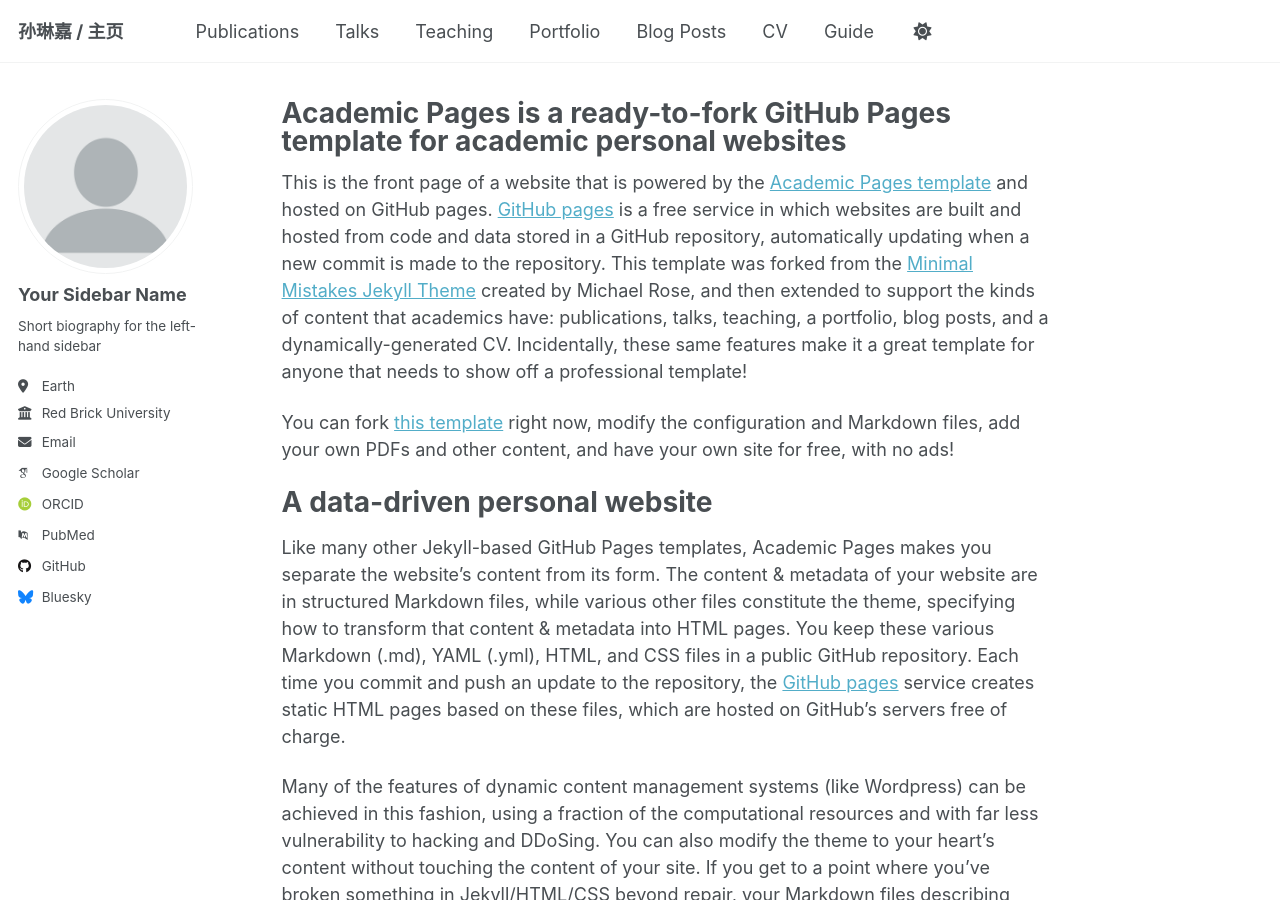
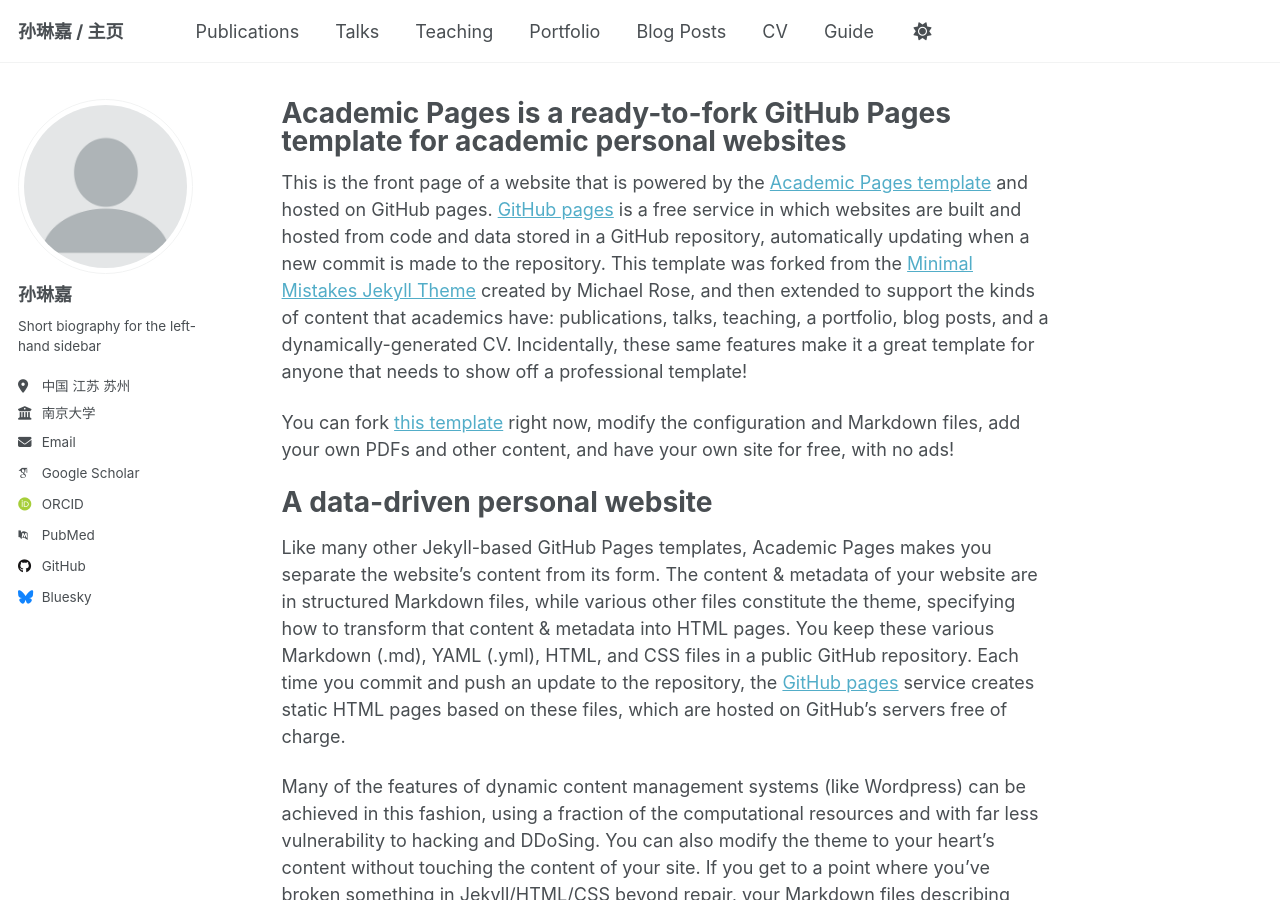
Before and after one commit to sun0jia/sun0jia.github.io, a Jekyll site: the page built from _pages/about.md, in a window 1280 px wide and 900 px high. Built offline with Jekyll 4.4.1, drawn with Linux system fonts in a browser that asks for light colours; some web fonts are replaced; a script that is not in the unit is left out.

Commit message:
Update _config.yml

```diff
--- a/_config.yml
+++ b/_config.yml
@@ -23,13 +23,13 @@
 author:
   # Biographic information
   avatar           : "profile.png"
-  name             : "Your Sidebar Name"
+  name             : "孙琳嘉"
   pronouns         : # example: "she/her"
   bio              : "Short biography for the left-hand sidebar"
-  location         : "Earth"
-  employer         : "Red Brick University"
+  location         : "中国 江苏 苏州"
+  employer         : "南京大学"
   uri              : # URL
-  email            : "none@example.org"
+  email            : "linjia.sun@smail.nju.edu.cn"
 
   # Academic websites
   academia         : # URL
```
